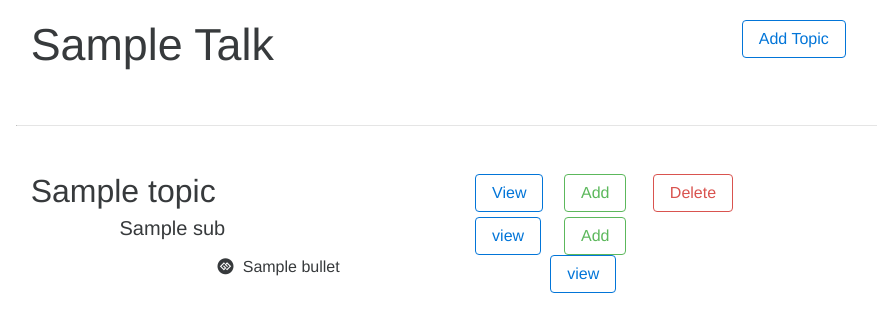
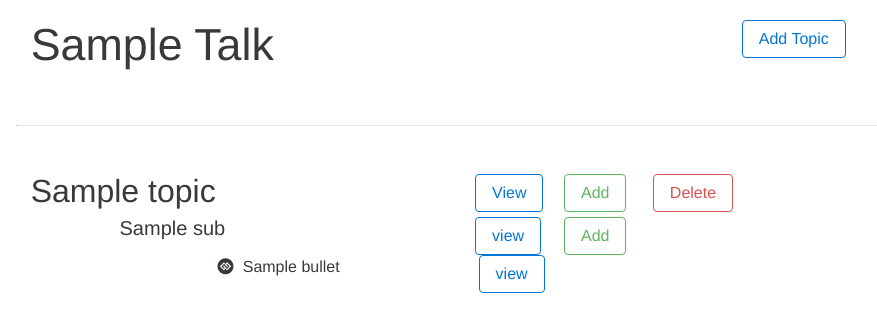
Before and after one commit to jstacoder/flask-talks, a Flask app: template templates/talks.html in a window 1280 px wide. Shown: the part 54-386 px from the top of the page, without its empty margins (91-968 px from the left). Run offline with Flask 2, Linux system fonts and the light colour scheme; the template is opened without the code that fills it: most values are stand-ins (such as "Sample title", 1, 10 or a date in 2020); data that the repository does not hold is empty; some libraries are stand-ins or nearby versions.

Commit message:
fixing buttons

```diff
--- a/templates/talks.html
+++ b/templates/talks.html
@@ -71,7 +71,7 @@
                                         >Add
                                         </a>
                                     </div>
-                                    <div class="col-md-5 col-md-push-2">
+                                    <div class="col-md-11 col-md-push-2">
                                         <ul class="fa-ul">
                                             {#{% for n in range(sub['content_items']|count) %}#}
                                                 {% for content in sub['content_items'] %}
@@ -79,10 +79,10 @@
                                                     {#{% if content['order'] == n %}#}
                                                         <li><i class="fa-li fa fa-gg-circle"></i>
                                                             <div class=row>
-                                                                <div class="col-md-11">
+                                                                <div class="col-md-7">
                                                                     {{ content['bullet'] }}
                                                                 </div>
-                                                                <div class="col-md-pull-2 col-md-1">
+                                                                <div class="col-md-pull-4 col-md-1">
                                                                     <a
                                                                        href="{{ url_for('.view_content',content_id=content['_id']['$oid']) }}"
                                                                        class="btn btn-xs btn-primary-outline"
```
